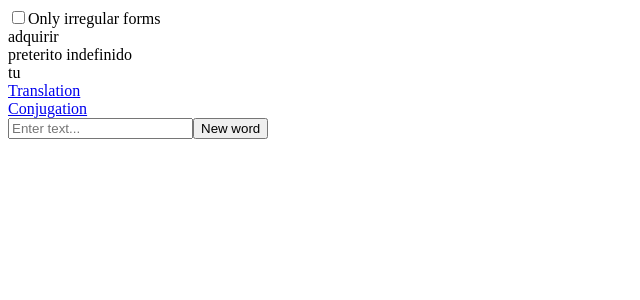
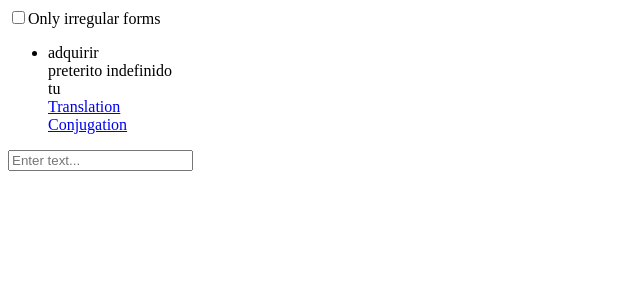
Before and after one commit to petoalbert/Conjugation, a React (Vite) app: page / in a window 1280 px wide. Shown: the top 300 px of the page, without its empty margins (0-640 px from the left). Built offline with nearby package versions, Linux system fonts and the light colour scheme.

Commit message:
Keep list of tasks

```diff
--- a/src/App.tsx
+++ b/src/App.tsx
@@ -5,39 +5,43 @@ import { tenseToString } from "./Tense";
 import { pronounToString } from "./Pronoun";
 import { ConjugationParameters, getOnlyIrregularParameters, getParameters } from "./ConjugationParameters";
 import Task from "./Task";
+import { v4 as uuidv4 } from 'uuid';
+import { TaskResult } from "./TaskResult";
+
+type TaskData = {
+  id: string;
+  params: ConjugationParameters;
+  userInput?: string;
+}
 
 export default function ConjugationGame() {
-  const [params, setParams] = useState<ConjugationParameters>(getParameters());
   const [onlyIrregular, setOnlyIrregular] = useState<boolean>(false);
   const [inputText, setInputText] = useState('');
-  const [isValid, setIsValid] = useState<boolean | null>(null);
+  const [tasks, setTasks] = useState<TaskData[]>([{ id: uuidv4(), params: getParameters() }])
 
   const handleInputChange = (event: React.ChangeEvent<HTMLInputElement>) => {
     setInputText(event.target.value);
   };
 
   const handleCheck = () => {
-    if (inputText === conjugate(params.verb, params.tense, params.pronoun)) {
-      setIsValid(true);
-    } else {
-      setIsValid(false);
-    }
+    setTasks(prevTasks => {
+      const last = prevTasks[prevTasks.length - 1]
+      const newTask = {
+        id: uuidv4(),
+        params: getParameters()
+      }
+
+      return [
+        ...prevTasks.slice(0, -1),
+        { id: last.id, params: last.params, userInput: inputText },
+        newTask
+      ]
+    });
   };
 
   const handleCheckboxChange = () => {
     setOnlyIrregular(prevState => !prevState);
   };
-
-  function handleClick() {
-    setIsValid(null)
-    setInputText('')
-
-    if (onlyIrregular) {
-      setParams(getOnlyIrregularParameters())
-    } else {
-      setParams(getParameters())
-    }
-  }
 
   const handleKeyDown = (event: React.KeyboardEvent<HTMLInputElement>) => {
     if (event.key === 'Enter') {
@@ -57,7 +61,14 @@ export default function ConjugationGame() {
           Only irregular forms
         </label>
       </div>
-      <Task params={params} />
+      <ul>
+        {tasks.map(t =>
+          <li id={t.id}>
+            <Task params={t.params} />
+            {t.userInput && <TaskResult params={t.params} input={t.userInput} />}
+          </li>
+        )}
+      </ul>
       <input
         type="text"
         value={inputText}
@@ -65,12 +76,6 @@ export default function ConjugationGame() {
         onKeyDown={handleKeyDown}
         placeholder="Enter text..."
       />
-      {isValid === true && <p style={{ color: 'green' }}>Correct!</p>}
-      {isValid === false && <p style={{ color: 'red' }}>Incorrect! Correct one was:
-        {conjugate(params.verb, params.tense, params.pronoun)}"</p>}
-      <button onClick={handleClick}>
-        New word
-      </button>
     </section>
   );
 }
--- /dev/null
+++ b/src/TaskResult.tsx
@@ -0,0 +1,13 @@
+import React from "react";
+import { conjugate } from "./Conjugation";
+import { ConjugationParameters } from "./ConjugationParameters";
+
+export function TaskResult({ params, input }: { params: ConjugationParameters, input: string }) {
+    const correctForm = conjugate(params.verb, params.tense, params.pronoun)
+
+    if (input === correctForm) {
+        return (<p style={{ color: 'green' }}>Correct!</p>)
+    } else {
+        return (<p style={{ color: 'red' }}>Incorrect! Correct one was: {correctForm}"</p>)
+    }
+}
```
Also changed, not shown: package.json (+6 -4 lines), 1 other file (tests, documents, lock files or other folders).
